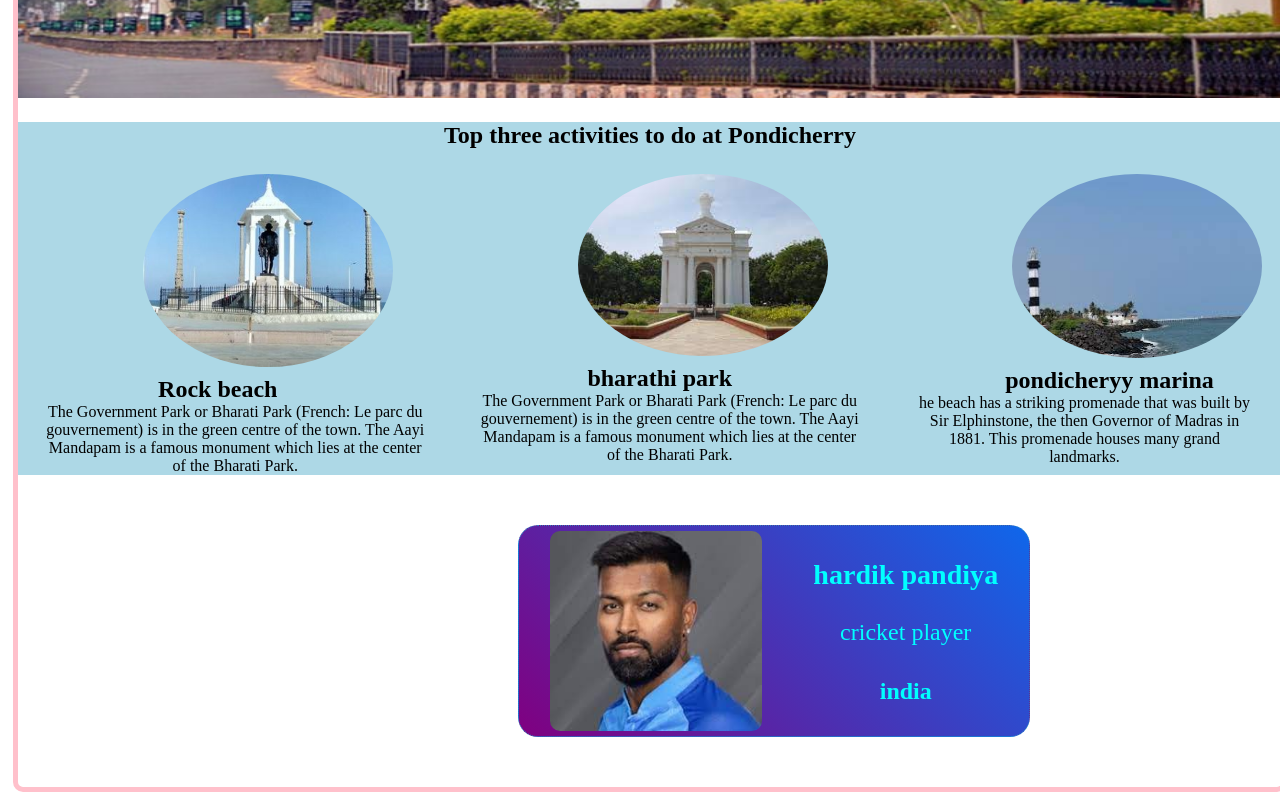
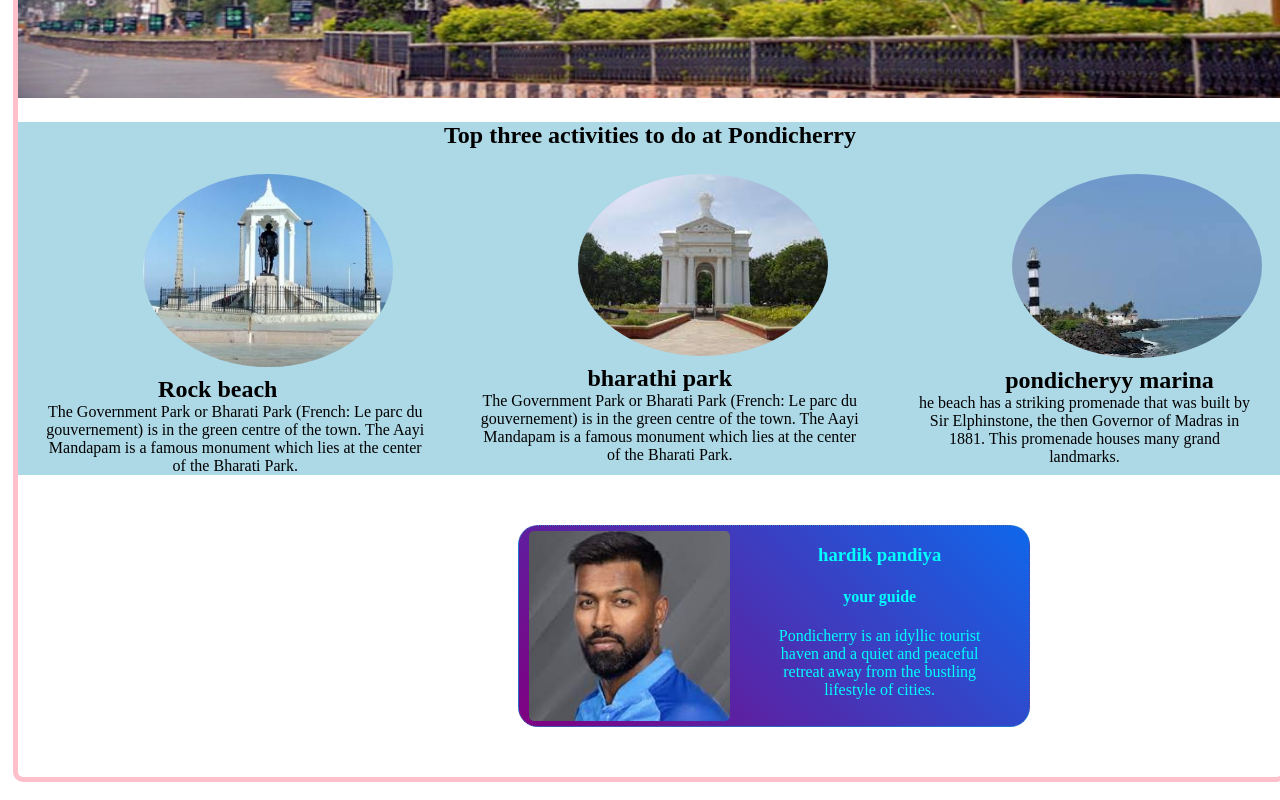
Before and after one commit to Vishnuprasanth-mediwave/Hometown_Site, a plain HTML site: page home/index.html in a window 1280 px wide. Shown: the part 415-1215 px from the top of the page. Drawn offline with Linux system fonts and the light colour scheme.

Commit message:
changes made on card

```diff
--- a/home/index.html
+++ b/home/index.html
@@ -59,8 +59,11 @@
           <img class="hardik" src="images/download.jpeg" />
           <div class="content">
             <h3>hardik pandiya</h3>
-            <p>cricket player</p>
-            <h4>india</h4>
+            <h4>your guide</h4>
+            <p>
+              Pondicherry is an idyllic tourist haven and a quiet and peaceful
+              retreat away from the bustling lifestyle of cities.
+            </p>
           </div>
         </div>
       </div>
--- a/home/style.css
+++ b/home/style.css
@@ -79,16 +79,16 @@ body{
     height: 200px;
     border: 1px dotted rgb(35, 137, 196);
     display: flex;
-    padding: 5px;
+    padding: 0 5px;
     background: linear-gradient(45deg, purple, rgb(15, 103, 235));
     justify-content: space-around;
     border-radius: 20px;
 }
 .content{
-    font-size: x-large;
     color: aqua;
     text-align: center;
 }
 .hardik{
     border-radius: 10px;
+    padding: 5px;
 }
```
